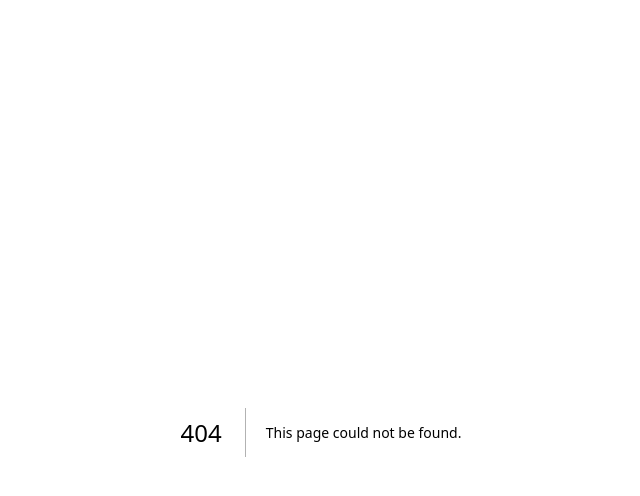
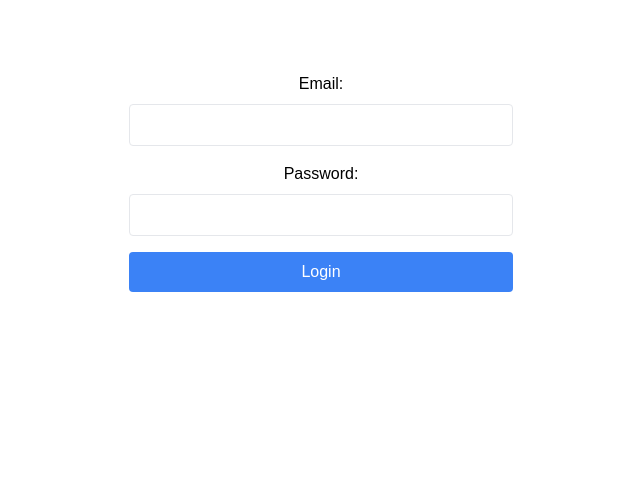
Before and after one commit to felltrin/operatioin-chicken-tender, a Next.js app: page /login in a window 1280 px wide. Before the commit this address had no page. Shown: the top 496 px of the page, without its empty margins (319-959 px from the left). Built offline with nearby package versions, Linux system fonts and the light colour scheme.

Commit message:
Login page added for users to access the webapp

```diff
--- /dev/null
+++ b/src/app/login/page.tsx
@@ -0,0 +1,59 @@
+"use client";
+import { useState } from "react";
+import { useRouter } from "next/navigation";
+
+export default function Login() {
+  const [email, setEmail] = useState("");
+  const [password, setPassword] = useState("");
+  const router = useRouter();
+
+  const handleSubmit = async (e) => {
+    e.preventDefault();
+
+    try {
+      const res = await fetch("/api/auth/login", {
+        method: "POST",
+        headers: { "Content-Type": "application/json" },
+        body: JSON.stringify({ email, password }),
+      });
+
+      if (res.ok) {
+        // Redirect to dashboard after successful login
+        router.push("/dashboard");
+      }
+    } catch (error) {
+      console.error("Error:", error);
+    }
+  };
+
+  return (
+    <form onSubmit={handleSubmit} className="max-w-sm mx-auto mt-10">
+      <div className="mb-4">
+        <label className="block mb-2">Email:</label>
+        <input
+          type="email"
+          value={email}
+          onChange={(e) => setEmail(e.target.value)}
+          className="w-full p-2 border rounded"
+          required
+        />
+      </div>
+      <div className="mb-4">
+        <label className="block mb-2">Password:</label>
+        <input
+          type="password"
+          value={password}
+          onChange={(e) => setPassword(e.target.value)}
+          className="w-full p-2 border rounded"
+          required
+        />
+      </div>
+      <button
+        type="submit"
+        className="w-full bg-blue-500 text-white p-2 rounded hover:bg-blue-600"
+      >
+        Login
+      </button>
+    </form>
+  );
+}
```
